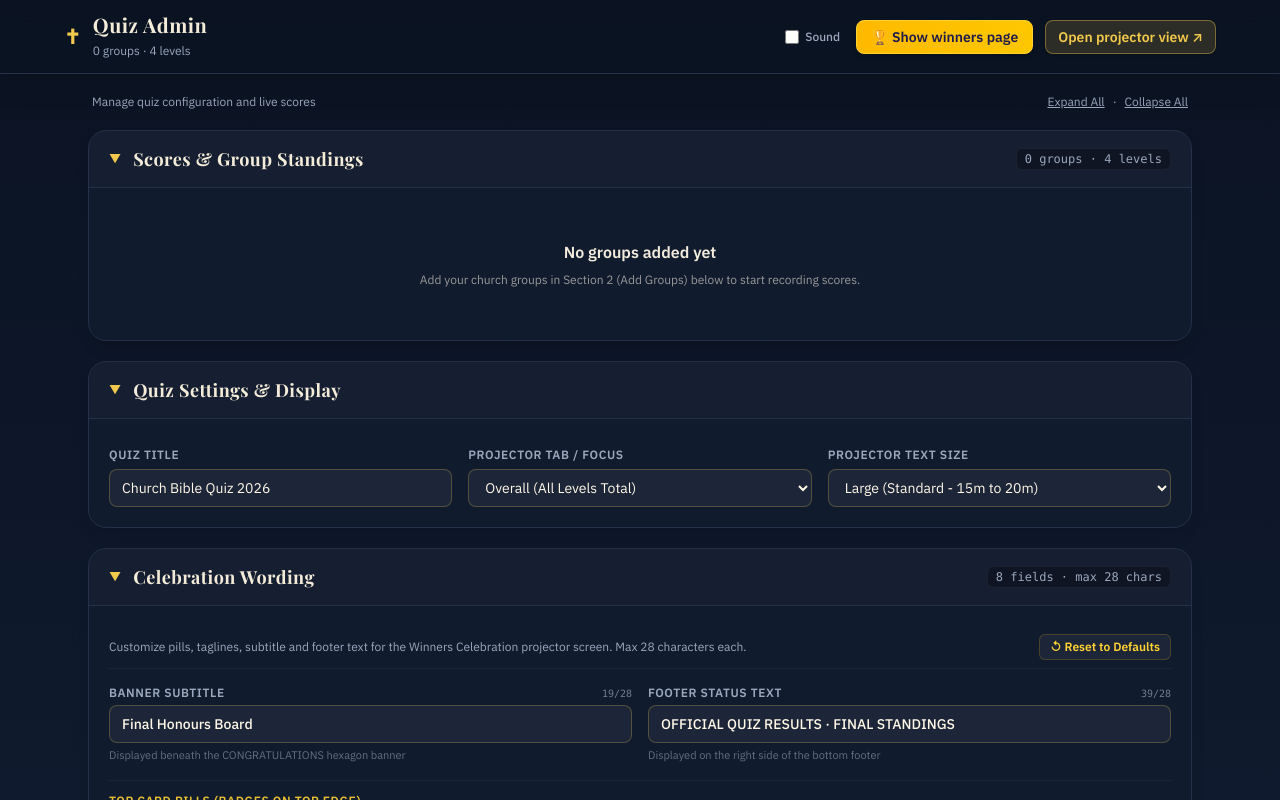
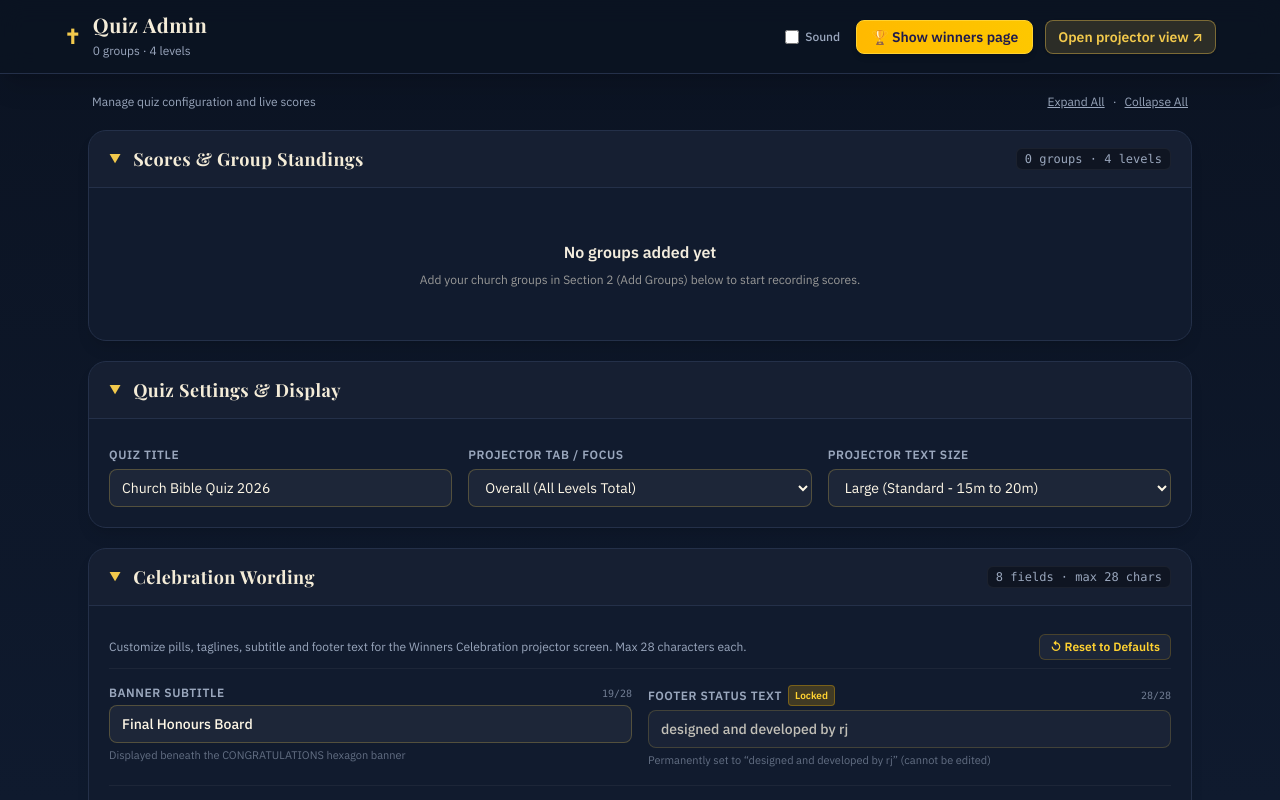
Before and after one commit to rijinpunthala007-dot/quizzz, a React (Vite) app: page /admin in a window 1280 px wide. Built offline with nearby package versions, Linux system fonts and the light colour scheme; a web font is replaced by a local one.

Commit message:
feat(admin): lock footer status text permanently to 'designed and developed by rj'

```diff
--- a/src/components/admin/AdminView.tsx
+++ b/src/components/admin/AdminView.tsx
@@ -100,11 +100,13 @@ export default function AdminView() {
     () => ({
       ...DEFAULT_WORDING,
       ...(state.celebrationWording || {}),
+      footerText: 'designed and developed by rj',
     }),
     [state.celebrationWording]
   );
 
   const handleWordingChange = (key: keyof CelebrationWording, val: string) => {
+    if (key === 'footerText') return; // Locked: cannot be edited by admin
     const trimmed = val.slice(0, 28);
     updateStateImmediate((s) => ({
       ...s,
@@ -112,6 +114,7 @@ export default function AdminView() {
         ...DEFAULT_WORDING,
         ...(s.celebrationWording || {}),
         [key]: trimmed,
+        footerText: 'designed and developed by rj',
       },
     }));
   };
@@ -119,7 +122,10 @@ export default function AdminView() {
   const handleResetWording = () => {
     updateStateImmediate((s) => ({
       ...s,
-      celebrationWording: { ...DEFAULT_WORDING },
+      celebrationWording: {
+        ...DEFAULT_WORDING,
+        footerText: 'designed and developed by rj',
+      },
     }));
   };
 
@@ -1103,24 +1109,29 @@ export default function AdminView() {
 
               <div>
                 <div className="flex justify-between items-center mb-1">
-                  <label className="text-xs font-semibold text-[#9aa7bd] uppercase tracking-wider">
-                    Footer Status Text
-                  </label>
+                  <div className="flex items-center gap-1.5">
+                    <label className="text-xs font-semibold text-[#9aa7bd] uppercase tracking-wider">
+                      Footer Status Text
+                    </label>
+                    <span className="text-[10px] bg-amber-400/20 text-amber-300 font-bold px-1.5 py-0.5 rounded border border-amber-400/30">
+                      Locked
+                    </span>
+                  </div>
                   <span className="text-[10px] text-[#9aa7bd]/70 font-mono">
-                    {wording.footerText.length}/28
+                    28/28
                   </span>
                 </div>
                 <input
                   type="text"
-                  maxLength={28}
+                  readOnly
+                  disabled
                   data-testid="wording-input-footerText"
-                  value={wording.footerText}
-                  onChange={(e) => handleWordingChange('footerText', e.target.value)}
-                  className="admin-input w-full text-sm font-medium"
-                  placeholder="OFFICIAL QUIZ RESULTS · FINAL STANDINGS"
+                  value="designed and developed by rj"
+                  className="admin-input w-full text-sm font-medium opacity-75 cursor-not-allowed bg-black/30"
+                  placeholder="designed and developed by rj"
                 />
                 <span className="text-[11px] text-[#9aa7bd]/60 mt-1 block">
-                  Displayed on the right side of the bottom footer
+                  Permanently set to &ldquo;designed and developed by rj&rdquo; (cannot be edited)
                 </span>
               </div>
             </div>
--- a/src/components/celebrate/WinnersCelebrationStage.tsx
+++ b/src/components/celebrate/WinnersCelebrationStage.tsx
@@ -800,7 +800,7 @@ export default function WinnersCelebrationStage({ state }: WinnersCelebrationSta
       <CelebrationFooter
         verseText="&ldquo;Well done, thou good and faithful servant.&rdquo;"
         verseRef="— Matthew 25:21"
-        rightText={wording.footerText || 'OFFICIAL QUIZ RESULTS · FINAL STANDINGS'}
+        rightText="designed and developed by rj"
         footerHeight={footerHeight}
         footerBottomMargin={footerBottomMargin}
         s={s}
--- a/src/types.ts
+++ b/src/types.ts
@@ -51,7 +51,7 @@ export const DEFAULT_WORDING: CelebrationWording = {
   tagline2: 'Outstanding Performance',
   tagline3: 'Well Done',
   subtitle: 'Final Honours Board',
-  footerText: 'OFFICIAL QUIZ RESULTS · FINAL STANDINGS',
+  footerText: 'designed and developed by rj',
 };
 
 export interface QuizState {
```
